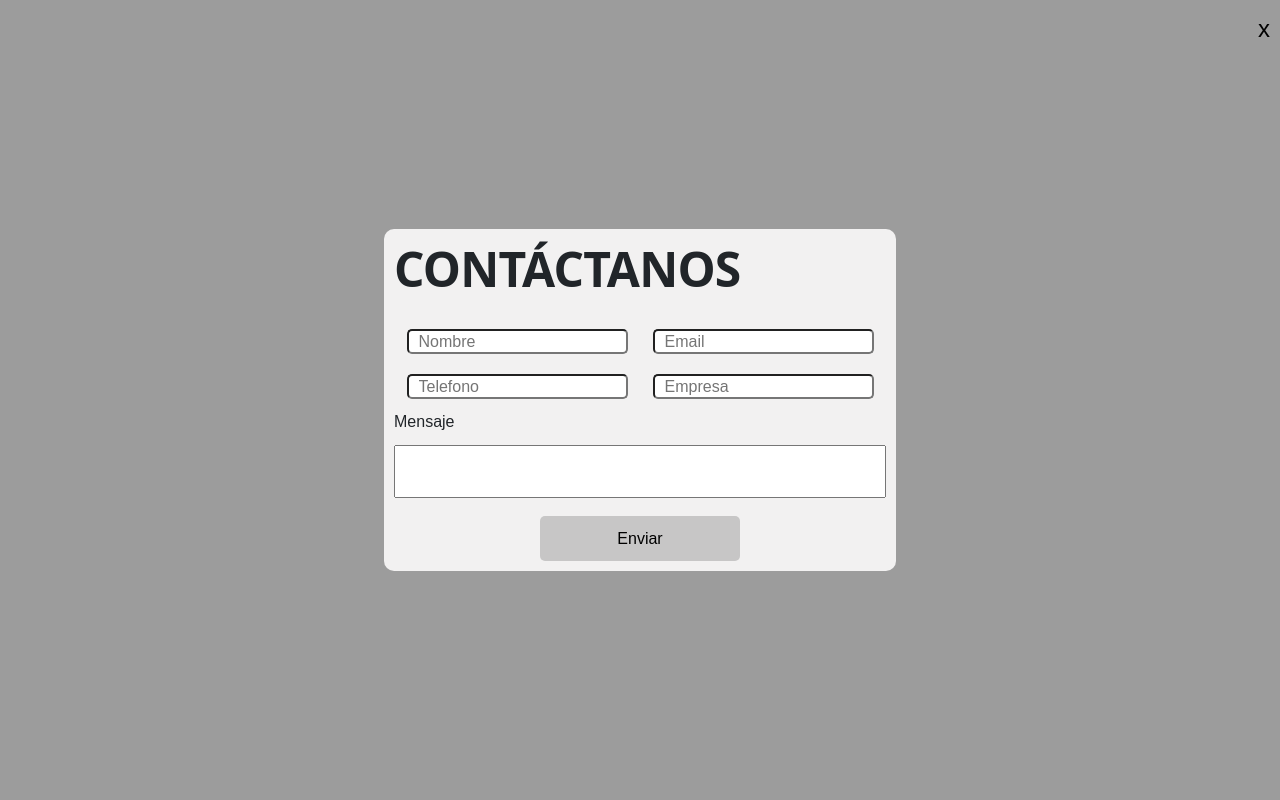
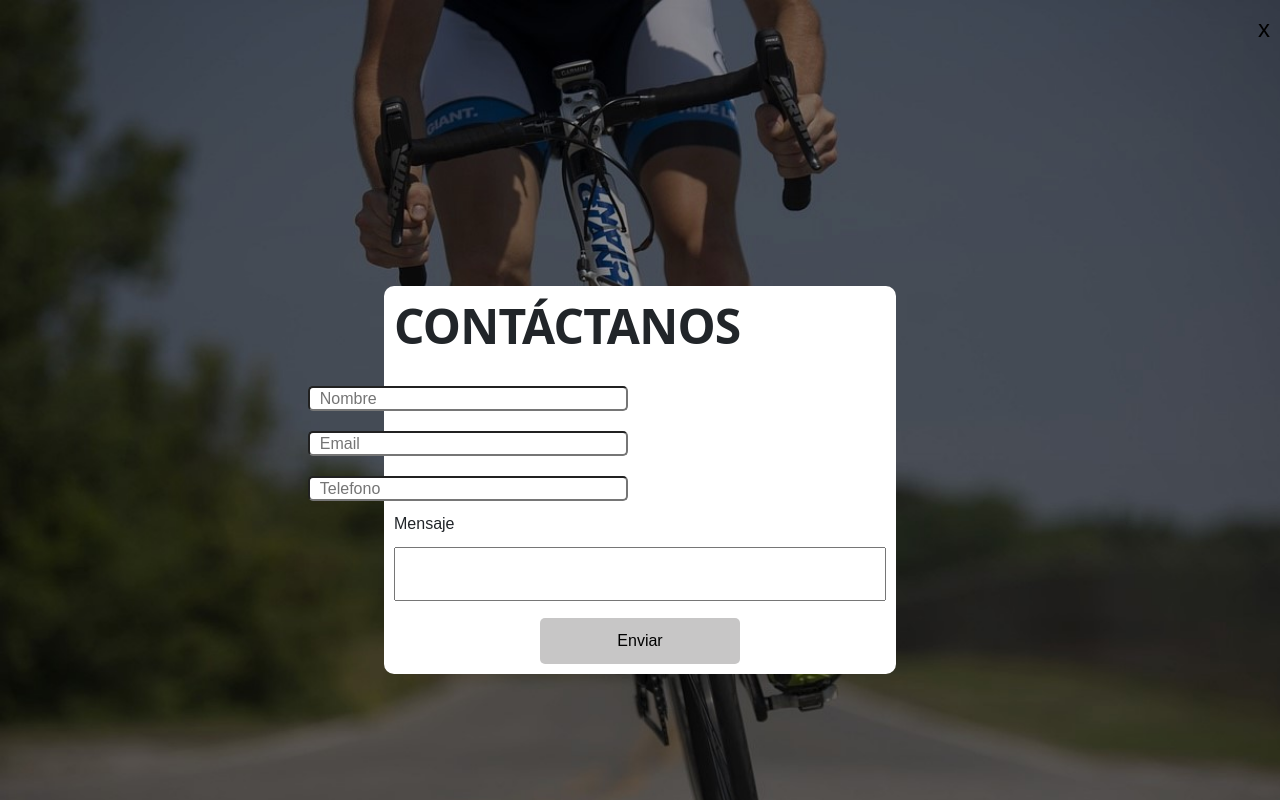
Before and after one commit to SebastianRodP/BikeStorePAGE, a React (Vite) app in the folder Frontend/: page /Contactanos in a window 1280 px wide. Built offline with nearby package versions, Linux system fonts and the light colour scheme; a web font is replaced by a local one.

Commit message:
ajustes de navbar

```diff
--- a/Frontend/src/Components/Contactanos/Contactanos.css
+++ b/Frontend/src/Components/Contactanos/Contactanos.css
@@ -13,22 +13,28 @@ background-color: white;
 }
 .campos-cont {
     display: flex;
+    flex-direction: column;
     align-items: center;
     justify-content: center;
     width: 30%;
 }
 .arriba{
     display: flex;
-    flex-direction: row;
+    flex-direction: column;
+    justify-content: center;
     justify-content: space-around;
 }
 .abajo{
     display: flex;
-    flex-direction: row;
+    flex-direction: column;
+    justify-content: center;
     justify-content: space-around;
 }
 .modal {
-    background-color: rgba(0, 0, 0, 0.388);
+    background-image: url("../../../src//assets/img/imgInicioRegistro/fondo.jpg");
+    background-repeat: no-repeat;
+    background-size: cover;
+    box-shadow: 0 4px 8px rgba(0, 0, 0, 0.5);
     display: flex;
     justify-content: center;
     align-items: center; /* Esto centrará el contenido verticalmente */
@@ -36,7 +42,7 @@ background-color: white;
     top: 0;
     left: 0;
     width: 100%; /* Ancho igual al ancho de la ventana del navegador */
-    height: 100%; /* Altura igual a la altura de la ventana del navegador */
+    height: 120vh; /* Altura igual a la altura de la ventana del navegador */
 }
 
 p{margin-bottom: 10px;
@@ -45,7 +51,7 @@ p{margin-bottom: 10px;
 .modal-contenedor{
     padding: 10px ;
     border-radius: 10px;
-    background-color: rgb(242, 241, 241);
+    background-color: rgb(255, 255, 255);
     height: auto;
 }
 @media (max-width: 768px){
--- a/Frontend/src/Components/Contactanos/Contactanos.jsx
+++ b/Frontend/src/Components/Contactanos/Contactanos.jsx
@@ -62,9 +62,6 @@ const Contactanos = () => {
             <input type="text" placeholder='Telefono' value={telefono} onChange={e => setTelefono(e.target.value)} />
             {errores.telefono && <p className="error">{errores.telefono}</p>}
           </div>
-          <div className='campos-cont'>
-            <input type="text" placeholder='Empresa' />
-          </div>
         </div>
 
         <p>Mensaje</p>
--- a/Frontend/src/Components/Footer/Footer.jsx
+++ b/Frontend/src/Components/Footer/Footer.jsx
@@ -2,6 +2,7 @@ import React from 'react';
 import "./Footer.css";
 
 import BicicletaNegraFooter from '../../assets/img/imgFooter/BicicletaNegraFooter.png'
+import { Link } from 'react-router-dom';
 export const Footer = () =>{
   return(
     <footer className="pie-pagina">
@@ -9,9 +10,9 @@ export const Footer = () =>{
             <div className="box">
                 <div className="logo-footer">
                 <a href="" className="logo-footer nav-link">Bike<span className="blue">Store</span></a>
-                  <a href="#">
+                  <Link to={"/vestuarios"}>
                       <img src={BicicletaNegraFooter} alt="Logo de BikeStore"></img>
-                  </a>
+                  </Link>
                 </div>
             </div>
 
--- a/Frontend/src/Components/Navbar/Navbar.css
+++ b/Frontend/src/Components/Navbar/Navbar.css
@@ -136,8 +136,9 @@
 }
 
 .options {
-    width: 20vh;
+    width: 50vh;
     display: flex;
+    align-items: center;
     flex-direction: column;
 }
 
@@ -167,7 +168,7 @@
 }
 
 .cerrar-s{
-    background-color:white;
+    background-color:rgb(255, 0, 0);
     color: black;
     border-radius: 5px;
     padding: 10px;
@@ -206,10 +207,10 @@
     background-color: red;
 }
 
-.optionsDown .bienvenido{font-size:10px ;
+.optionsDown .bienvenido{
 margin-top: 2vh;
-color: green;
-font-size: 2vh;
+color: rgb(255, 255, 255);
+font-size: 1.5vh;
 margin-right: 2vh;}
 
 
--- a/Frontend/src/Pages/style.css
+++ b/Frontend/src/Pages/style.css
@@ -1,3 +1,3 @@
 body{
-  background-color: white;
+  background-color: rgb(236, 236, 236);
 }
```
